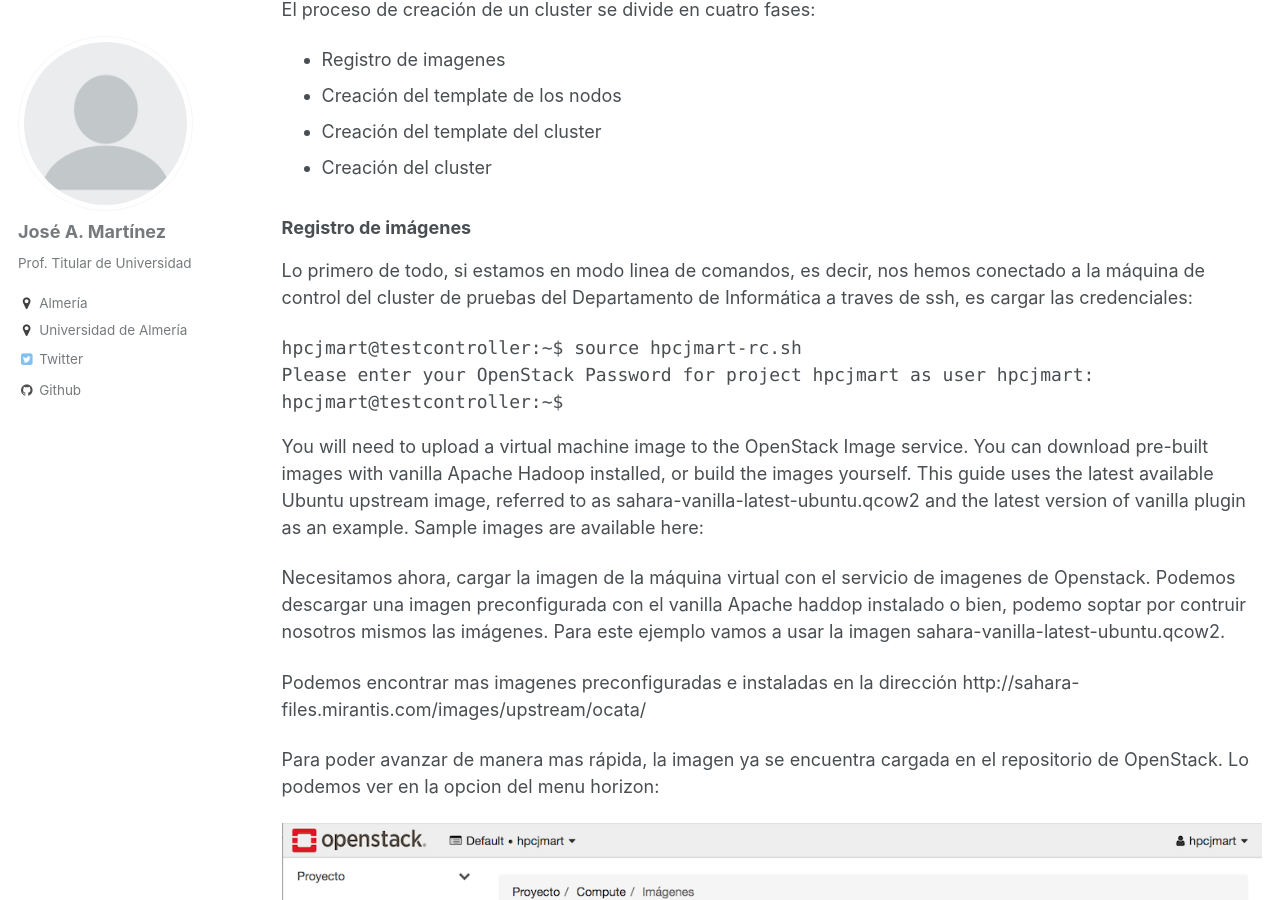
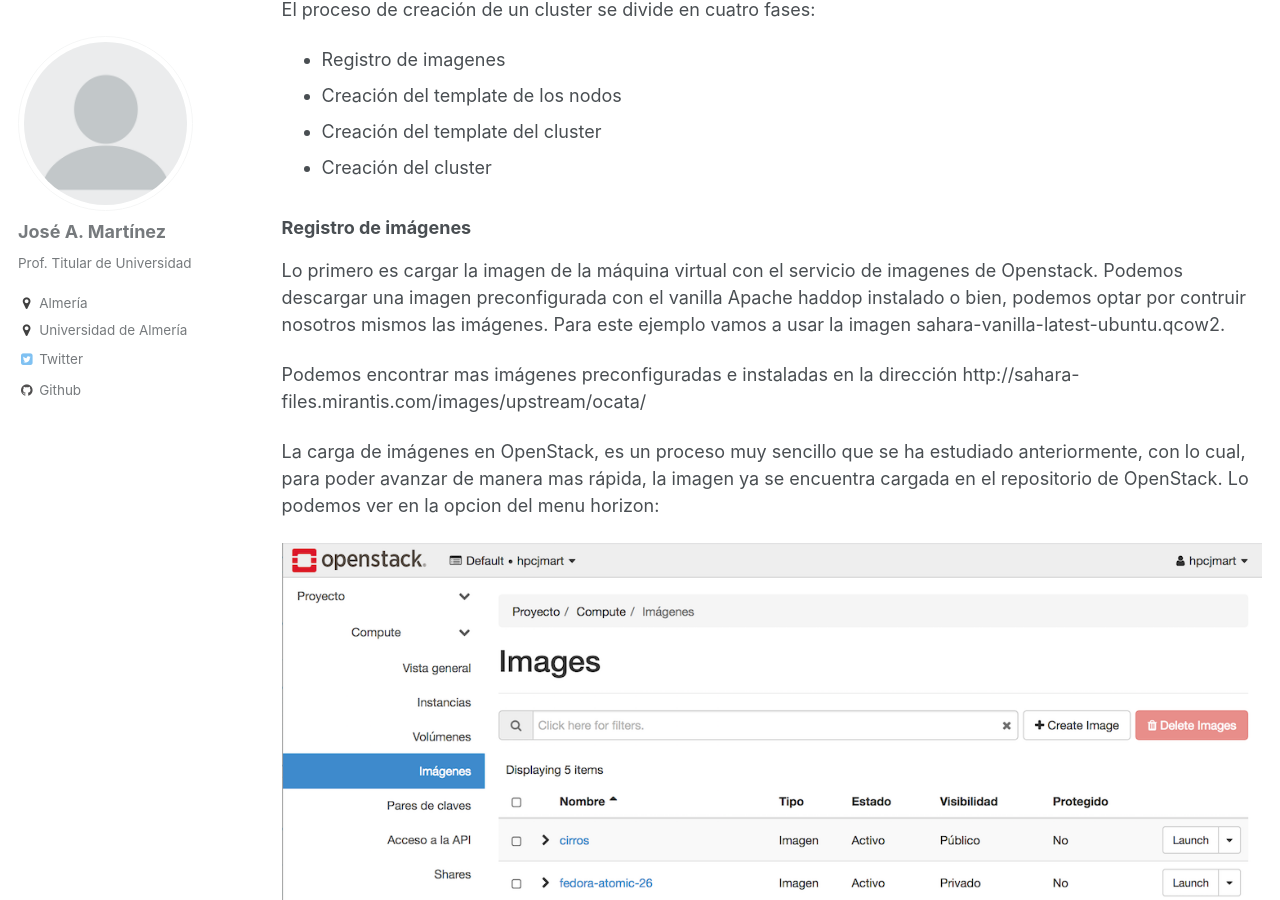
Before and after one commit to hpcjmart/hpcjmart.github.io, a Jekyll site: the page built from _pages/SeminarioCloudDI.md, in a window 1280 px wide and 900 px high, scrolled down 318 px. Built offline with Jekyll 4.4.1, drawn with Linux system fonts in a browser that asks for light colours.

Commit message:
SeminarioCloudDI

```diff
--- a/_pages/SeminarioCloudDI.md
+++ b/_pages/SeminarioCloudDI.md
@@ -17,23 +17,17 @@ El proceso de creación de un cluster se divide en cuatro fases:
 
 ### Registro de imágenes
 
-Lo primero de todo, si estamos en modo linea de comandos, es decir, nos hemos conectado a la máquina de control del cluster de pruebas del Departamento de Informática a traves de ssh, es cargar las credenciales:
+Lo primero es cargar la imagen de la máquina virtual con el servicio de imagenes de Openstack. Podemos descargar una imagen preconfigurada con el vanilla Apache haddop instalado o bien, podemos optar por contruir nosotros mismos las imágenes. Para este ejemplo vamos a usar la imagen [sahara-vanilla-latest-ubuntu.qcow2](http://sahara-files.mirantis.com/images/upstream/ocata/sahara-ocata-vanilla-2.7.1-ubuntu.qcow2).
 
-<pre>
-hpcjmart@testcontroller:~$ source hpcjmart-rc.sh
-Please enter your OpenStack Password for project hpcjmart as user hpcjmart:
-hpcjmart@testcontroller:~$
-</pre>
+Podemos encontrar mas imágenes preconfiguradas e instaladas en la dirección [http://sahara-files.mirantis.com/images/upstream/ocata/](http://sahara-files.mirantis.com/images/upstream/ocata/)
 
-You will need to upload a virtual machine image to the OpenStack Image service. You can download pre-built images with vanilla Apache Hadoop installed, or build the images yourself. This guide uses the latest available Ubuntu upstream image, referred to as sahara-vanilla-latest-ubuntu.qcow2 and the latest version of vanilla plugin as an example. Sample images are available here:
-
-Necesitamos ahora, cargar la imagen de la máquina virtual con el servicio de imagenes de Openstack. Podemos descargar una imagen preconfigurada con el vanilla Apache haddop instalado o bien, podemo soptar por contruir nosotros mismos las imágenes. Para este ejemplo vamos a usar la imagen [sahara-vanilla-latest-ubuntu.qcow2](http://sahara-files.mirantis.com/images/upstream/ocata/sahara-ocata-vanilla-2.7.1-ubuntu.qcow2).
-
-Podemos encontrar mas imagenes preconfiguradas e instaladas en la dirección [http://sahara-files.mirantis.com/images/upstream/ocata/](http://sahara-files.mirantis.com/images/upstream/ocata/)
-
-Para poder avanzar de manera mas rápida, la imagen ya se encuentra cargada en el repositorio de OpenStack. Lo podemos ver en la opcion del menu horizon:
+La carga de imágenes en OpenStack, es un proceso muy sencillo que se ha estudiado anteriormente, con lo cual, para poder avanzar de manera mas rápida, la imagen ya se encuentra cargada en el repositorio de OpenStack. Lo podemos ver en la opcion del menu horizon:
 
 ![Proyecto Compute Imagenes](https://hpcjmart.github.io/images/imagenes.png)
+
+
+
+
 
 
 ### Template de los nodos
```
